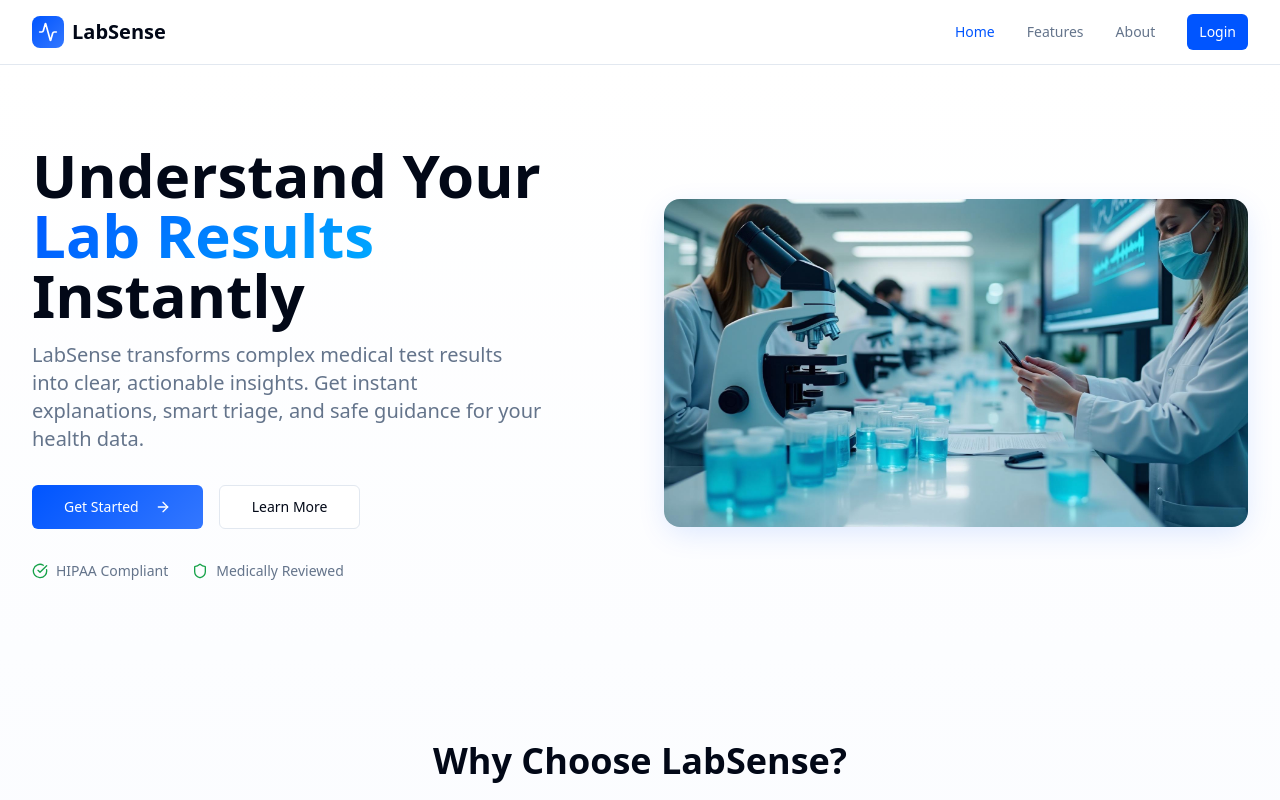
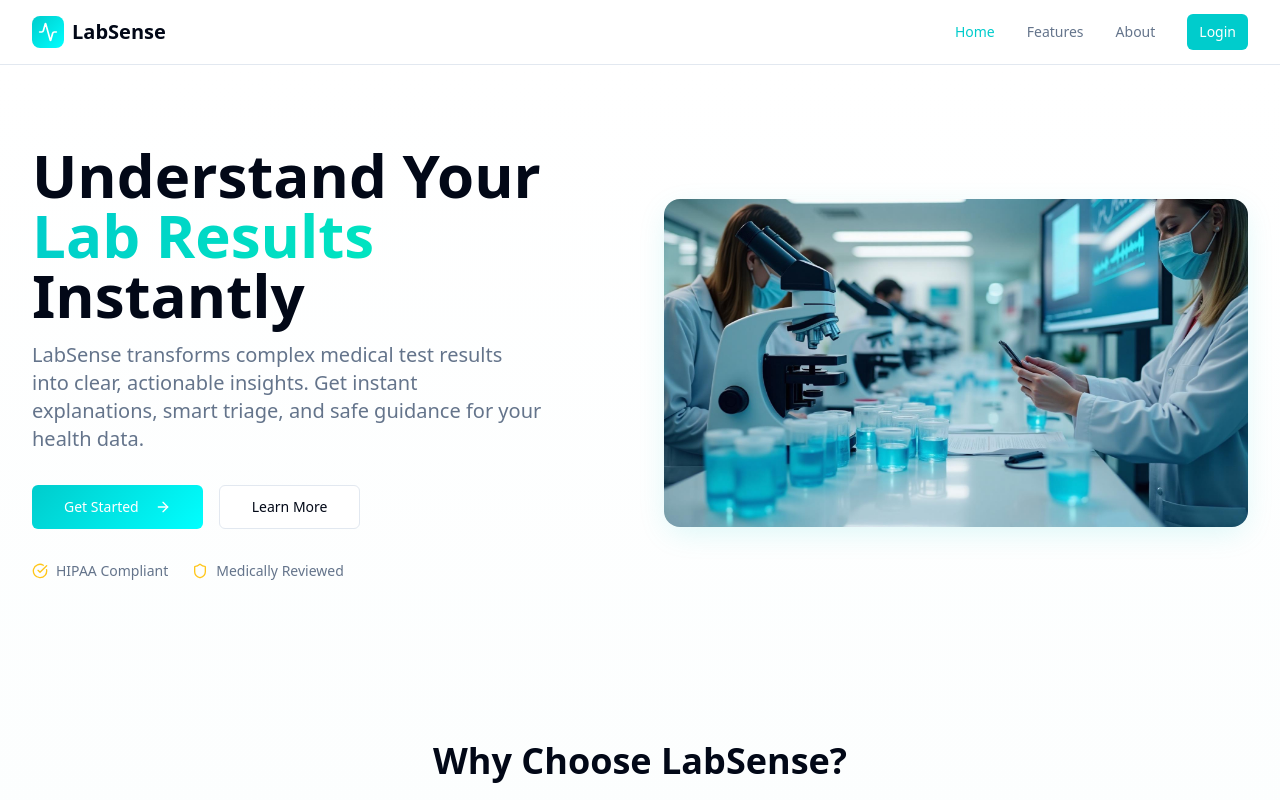
Before and after one commit to sumitkumar1008/lab-sense-connect, a React (Vite) app: page / in a window 1280 px wide. Shown: the top 800 px of the page. Built offline with nearby package versions, Linux system fonts and the light colour scheme.

Commit message:
Refactor: Change color scheme
Update the application's color scheme to use different colors.

```diff
--- a/src/index.css
+++ b/src/index.css
@@ -17,9 +17,9 @@ All colors MUST be HSL.
     --popover: 0 0% 100%;
     --popover-foreground: 222.2 84% 4.9%;
 
-    --primary: 220 100% 50%;
+    --primary: 180 100% 40%;
     --primary-foreground: 0 0% 100%;
-    --primary-light: 220 100% 95%;
+    --primary-light: 180 100% 95%;
 
     --secondary: 210 40% 96.1%;
     --secondary-foreground: 222.2 47.4% 11.2%;
@@ -27,23 +27,23 @@ All colors MUST be HSL.
     --muted: 210 40% 96.1%;
     --muted-foreground: 215.4 16.3% 46.9%;
 
-    --accent: 142 76% 36%;
+    --accent: 45 100% 55%;
     --accent-foreground: 0 0% 100%;
-    --accent-light: 142 76% 95%;
+    --accent-light: 45 100% 95%;
 
     --destructive: 0 84.2% 60.2%;
     --destructive-foreground: 210 40% 98%;
 
     --border: 214.3 31.8% 91.4%;
     --input: 214.3 31.8% 91.4%;
-    --ring: 220 100% 50%;
+    --ring: 180 100% 40%;
 
-    --gradient-primary: linear-gradient(135deg, hsl(220 100% 50%), hsl(220 100% 60%));
-    --gradient-hero: linear-gradient(135deg, hsl(220 100% 50%), hsl(200 100% 50%));
-    --gradient-subtle: linear-gradient(180deg, hsl(0 0% 100%), hsl(220 100% 98%));
+    --gradient-primary: linear-gradient(135deg, hsl(180 100% 40%), hsl(180 100% 50%));
+    --gradient-hero: linear-gradient(135deg, hsl(180 100% 40%), hsl(170 100% 45%));
+    --gradient-subtle: linear-gradient(180deg, hsl(0 0% 100%), hsl(180 50% 98%));
 
-    --shadow-soft: 0 4px 20px -2px hsl(220 100% 50% / 0.1);
-    --shadow-medium: 0 8px 30px -4px hsl(220 100% 50% / 0.15);
+    --shadow-soft: 0 4px 20px -2px hsl(180 100% 40% / 0.1);
+    --shadow-medium: 0 8px 30px -4px hsl(180 100% 40% / 0.15);
 
     --transition-smooth: all 0.3s cubic-bezier(0.4, 0, 0.2, 1);
 
```
